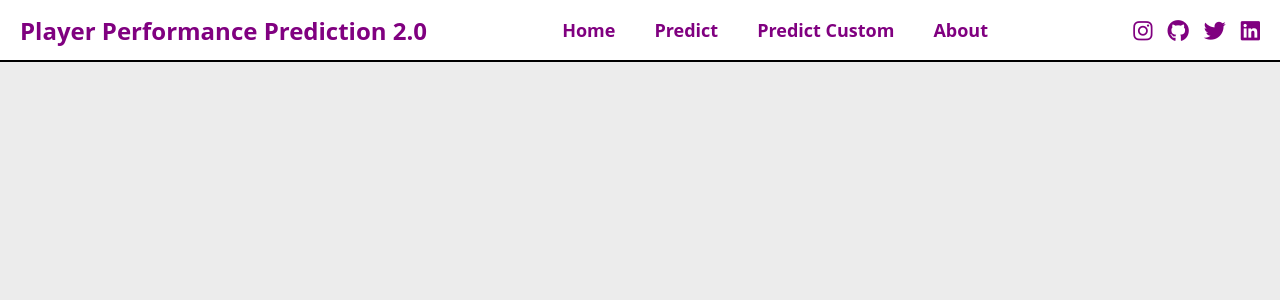
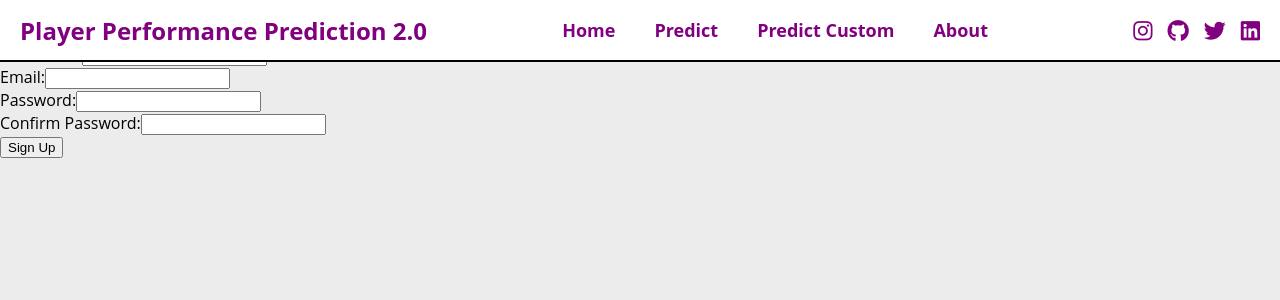
Before and after one commit to matthewwangg/EPL-Prediction, a React (Create React App) app in the folder app/frontend/: page /signup in a window 1280 px wide. Shown: the top 300 px of the page. Built offline with nearby package versions, Linux system fonts and the light colour scheme.

Commit message:
Added base sign up page and form

```diff
--- a/app/frontend/src/App.js
+++ b/app/frontend/src/App.js
@@ -8,6 +8,7 @@ import PredictCustomPage from './pages/PredictCustomPage';
 import AboutPage from './pages/AboutPage';
 import InformationPage from './pages/InformationPage';
 import LoginPage from './pages/LoginPage';
+import SignUpPage from "./pages/SignUpPage";
 import './styles/styles.css';
 
 
@@ -23,7 +24,7 @@ function App() {
                     <Route path="/about" element={<AboutPage />} />
                     <Route path="/info" element={<InformationPage/>} />
                     <Route path="/login" element={<LoginPage/>} />
-
+                    <Route path="/signup" element={<SignUpPage/>} />
                 </Routes>
             </div>
         </Router>
--- /dev/null
+++ b/app/frontend/src/components/SignUpForm.js
@@ -0,0 +1,90 @@
+import React, { useState } from 'react';
+import axios from 'axios';
+import { useNavigate } from 'react-router-dom';
+
+const SignUpForm = () => {
+    const [userData, setUserData] = useState({
+        username: '',
+        email: '',
+        password: '',
+        confirmPassword: ''
+    });
+
+    const [error, setError] = useState('');
+    const history = useNavigate();
+
+    const handleChange = (e) => {
+        const { name, value } = e.target;
+        setUserData(prevState => ({
+            ...prevState,
+            [name]: value
+        }));
+    };
+
+    const handleSubmit = async (event) => {
+        event.preventDefault();
+        if (userData.password !== userData.confirmPassword) {
+            setError("Passwords do not match.");
+            return;
+        }
+        try {
+            const response = await axios.post('http://localhost:5000/api/auth/signup', userData);
+            console.log('Signup successful:', response.data);
+            history.push('/login');
+        } catch (err) {
+            setError(err.response?.data?.error || 'Signup failed. Please try again.');
+        }
+    };
+
+    return (
+        <div>
+            <h1>Sign Up</h1>
+            <form onSubmit={handleSubmit}>
+                <div>
+                    <label>Username:</label>
+                    <input
+                        type="text"
+                        name="username"
+                        value={userData.username}
+                        onChange={handleChange}
+                        required
+                    />
+                </div>
+                <div>
+                    <label>Email:</label>
+                    <input
+                        type="email"
+                        name="email"
+                        value={userData.email}
+                        onChange={handleChange}
+                        required
+                    />
+                </div>
+                <div>
+                    <label>Password:</label>
+                    <input
+                        type="password"
+                        name="password"
+                        value={userData.password}
+                        onChange={handleChange}
+                        required
+                    />
+                </div>
+                <div>
+                    <label>Confirm Password:</label>
+                    <input
+                        type="password"
+                        name="confirmPassword"
+                        value={userData.confirmPassword}
+                        onChange={handleChange}
+                        required
+                    />
+                </div>
+                <button type="submit">Sign Up</button>
+                {error && <p style={{ color: 'red' }}>{error}</p>}
+            </form>
+        </div>
+    );
+};
+
+export default SignUpForm;
--- /dev/null
+++ b/app/frontend/src/pages/SignUpPage.js
@@ -0,0 +1,14 @@
+import React from 'react';
+import SignUpForm from '../components/SignUpForm';
+import Navbar from "../components/Navbar";
+
+const SignUpPage = () => {
+    return (
+        <div>
+            <Navbar />
+            <SignUpForm />
+        </div>
+    );
+};
+
+export default SignUpPage;
```
